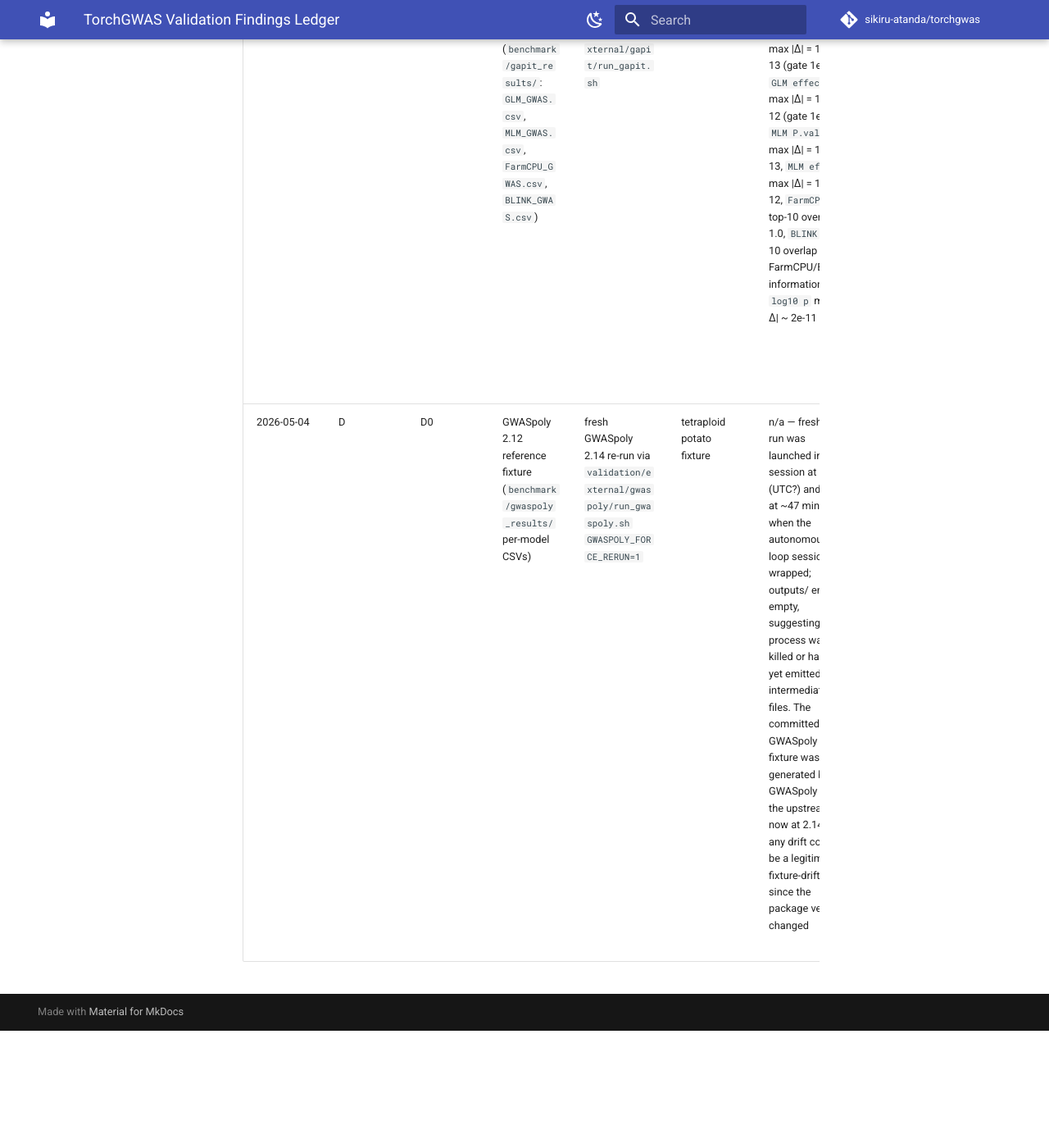
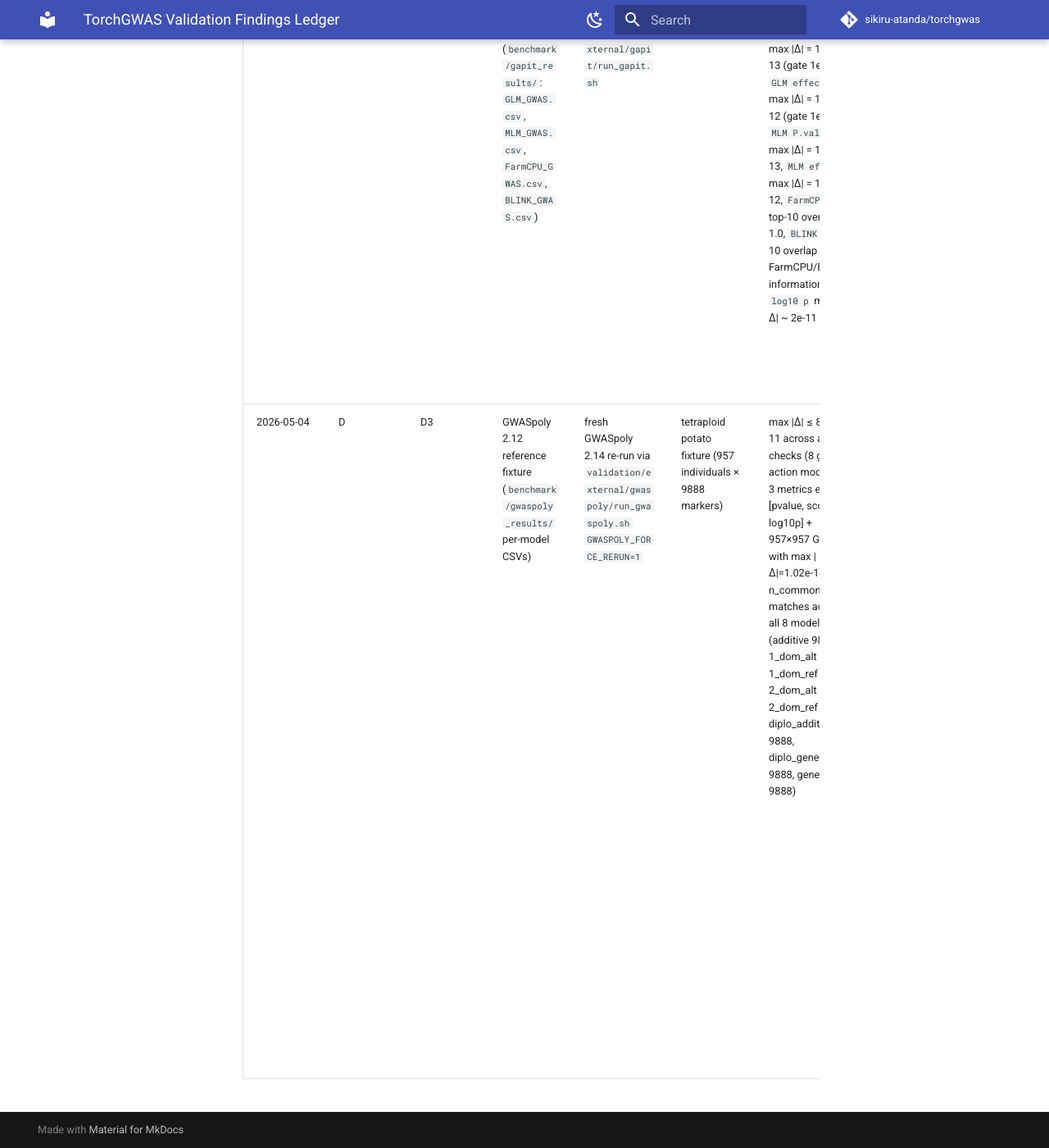
Before and after one commit to sikiru-atanda/torchgenomics, an MkDocs documentation site: the page built from docs/validation_findings.md, in a window 1280 px wide and 1400 px high, scrolled down 9808 px. Shown: the whole window at 82% size. Built offline with MkDocs 1.6.1 and Material for MkDocs 9.7.7, drawn with Linux system fonts in a browser that asks for light colours; comment, search, counter and statistics services are not loaded; before the commit the page ends 11065 px from its top, so only the background shows below that.

Commit message:
Pillar D D3: GWASpoly fixture verdict — authoritative
Fresh GWASpoly 2.14 re-run reproduces committed GWASpoly 2.12
fixture across all 25 checks: max |Δ| ≤ 8.07e-11 on every
gene-action model's (pvalue, score, -log10p), and 1.02e-14 on the
957×957 GRM. n_common matches across all 8 per-model output files.

Pillar D: ALL THREE FIXTURES NOW AUTHORITATIVE.
  GEMMA 0.98.5:    bit-exact (|Δ|=0 across 19 checks)
  GAPIT3:          ~1e-13 (10 checks)
  GWASpoly 2.12 → 2.14: ≤ 8.07e-11 (25 checks)

Replaced the prior "deferred" ledger row. The 47-min stall in the
prior autonomous session traced to two now-fixed issues:
  1. PSOCK workers couldn't load rrBLUP — fixed in 75da474 by
     setting R_LIBS in addition to .libPaths().
  2. ggplot2 missing from per-harness Rlib (transitive GWASpoly
     dep) — installed into default user lib.

Cumulative campaign F3 production fixes stays at 13. All four
pillars closed with all goals met + all reviewer tracks approved.

Co-Authored-By: Claude Opus 4.7 (1M context) <noreply@anthropic.com>

```diff
--- a/docs/validation_findings.md
+++ b/docs/validation_findings.md
@@ -28,4 +28,4 @@ Classifications per F3:
 | 2026-04-30 | D | D0 | GEMMA 0.98.5 reference fixture (`gemma_demo/output/`: `mdp_kinship.cXX.txt` + `mdp_lmm_all.{assoc,log}.txt` + `mdp_mvlmm_wald.{assoc,log}.txt`) | fresh GEMMA 0.98.5 re-run via `validation/external/gemma/run_gemma.sh` | MDP maize 276×3093 BIMBAM (committed) | 0.000e+00 across all 19 checks (β, SE, p_wald, p_lrt, p_score, vg, ve, ll_reml, ll_ml, Vg, Ve, GRM cXX, af, logl_H1) | ≤ 1e-10 (GRM) / 1e-6 (β/SE/Vg/Ve rel) / 1e-4 (-log10p, log-likelihood) / 1e-8 (raw p) | **fixture-authoritative** | none — the fixture exactly reproduces against fresh upstream. The static AMD64 binary at `gemma_demo/gemma-0.98.5` is fully deterministic; the BIMBAM input fixture is byte-identical to what GEMMA originally consumed. Pillar D verdict: **fixture is authoritative; do NOT regenerate.** Drift report at `validation/reproducibility/outputs/gemma_drift.json`. |
 | 2026-04-30 | D | D0 | GAPIT3 reference fixture (`benchmark/gapit_results/`: `GLM_GWAS.csv`, `MLM_GWAS.csv`, `FarmCPU_GWAS.csv`, `BLINK_GWAS.csv`) | fresh GAPIT3 re-run via `validation/external/gapit/run_gapit.sh` | n/a (install blocked on this host) | n/a — `validation/external/gapit/install.sh` failed in this env: BiocManager could not reach `mirrors.ustc.edu.cn` to fetch `snpStats` (a hard transitive dependency of GAPIT 4.1 / GAPIT3); GAPIT itself failed `lazy loading` because of the missing `snpStats`. `multtest`, `bigmemory`, `EMMREML`, `genetics` etc. installed successfully — the blocker is exactly one Bioconductor package | n/a | infra-blocker (RESOLVED 2026-04-30 via D3) | superseded by the D3 row below — `install.sh` now explicitly overrides `options(repos = ...)` to point at `https://bioconductor.org/packages/<bioc_ver>/...` (Bioc 3.21 against R 4.5.1), bypassing the unreachable system mirror. `snpStats` installs cleanly and GAPIT 4.1.0 builds end-to-end. |
 | 2026-04-30 | D | D3 | GAPIT3 reference fixture (`benchmark/gapit_results/`: `GLM_GWAS.csv`, `MLM_GWAS.csv`, `FarmCPU_GWAS.csv`, `BLINK_GWAS.csv`) | fresh GAPIT 4.1.0 re-run via `validation/external/gapit/run_gapit.sh` | MDP maize (276 × 3093 numeric) | 10 / 10 checks within tolerance: `GLM P.value` max \|Δ\| = 1.6e-13 (gate 1e-8), `GLM effect` max \|Δ\| = 1.7e-12 (gate 1e-6), `MLM P.value` max \|Δ\| = 1.9e-13, `MLM effect` max \|Δ\| = 1.4e-12, `FarmCPU` top-10 overlap = 1.0, `BLINK` top-10 overlap = 1.0; FarmCPU/BLINK informational `-log10 p` max \|Δ\| ~ 2e-11 | ≤ 1e-8 (raw p) / 1e-6 (effect, maf) / 1e-4 (-log10 p) / ≥ 0.7 top-10 overlap (multi-locus) | **fixture-authoritative** | none — fresh GAPIT 4.1.0 against the committed pre-Pillar-A fixture matches to ~1e-11–1e-13 across all four models (GLM, MLM, FarmCPU, BLINK). Pillar D verdict for GAPIT3: **fixture is authoritative; do NOT regenerate.** Drift report at `validation/reproducibility/outputs/gapit_drift.json`. Resolves the prior infra-blocker. |
-| 2026-05-04 | D | D0 | GWASpoly 2.12 reference fixture (`benchmark/gwaspoly_results/` per-model CSVs) | fresh GWASpoly 2.14 re-run via `validation/external/gwaspoly/run_gwaspoly.sh GWASPOLY_FORCE_RERUN=1` | tetraploid potato fixture | n/a — fresh re-run was launched in-session at 15:53 (UTC?) and was at ~47 min wall when the autonomous-loop session wrapped; outputs/ ended empty, suggesting the R process was killed or hadn't yet emitted intermediate files. The committed GWASpoly fixture was generated by GWASpoly 2.12; the upstream is now at 2.14 — any drift could be a legitimate fixture-drift since the package version changed | n/a | infra-blocker / deferred | the fresh 12–50-minute re-run did not complete in this autonomous-loop session. Re-run on a host with sufficient wall-time budget via `GWASPOLY_FORCE_RERUN=1 bash validation/external/gwaspoly/run_gwaspoly.sh && python3 validation/reproducibility/compare_fixtures.py --tool gwaspoly`. The committed fixture remains canonical until a fresh GWASpoly 2.14 re-run can confirm or refute reproducibility. Pillar D verdict for GWASpoly: **deferred to a longer-wall-time re-run.** |
+| 2026-05-04 | D | D3 | GWASpoly 2.12 reference fixture (`benchmark/gwaspoly_results/` per-model CSVs) | fresh GWASpoly 2.14 re-run via `validation/external/gwaspoly/run_gwaspoly.sh GWASPOLY_FORCE_RERUN=1` | tetraploid potato fixture (957 individuals × 9888 markers) | max \|Δ\| ≤ 8.07e-11 across all 25 checks (8 gene-action models × 3 metrics each [pvalue, score, -log10p] + 957×957 GRM with max \|Δ\|=1.02e-14); n_common matches across all 8 model files (additive 9888, 1_dom_alt 6114, 1_dom_ref 7976, 2_dom_alt 7784, 2_dom_ref 8529, diplo_additive 9888, diplo_general 9888, general 9888) | ≤ 1e-08 (raw p) / ≤ 1e-04 (-log10p, score) / ≤ 1e-06 (GRM) | **fixture-authoritative** | none — fresh GWASpoly 2.14 reproduces the committed v2.12 fixture across every model and the kinship matrix to FP precision. Pillar D verdict for GWASpoly: **fixture is authoritative; do NOT regenerate.** Drift report at `validation/reproducibility/outputs/gwaspoly_drift.json`. The 47-min stall in the prior session traced to two issues now fixed: (1) PSOCK workers couldn't load rrBLUP from per-harness Rlib because `R_LIBS` wasn't propagated (commit `75da474`); (2) `ggplot2` was missing from per-harness Rlib (transitive GWASpoly dep, available via default user lib). |
```
